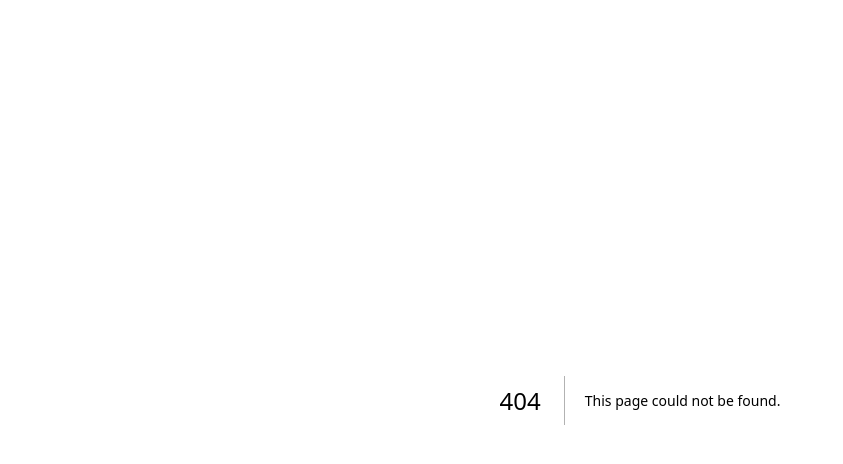
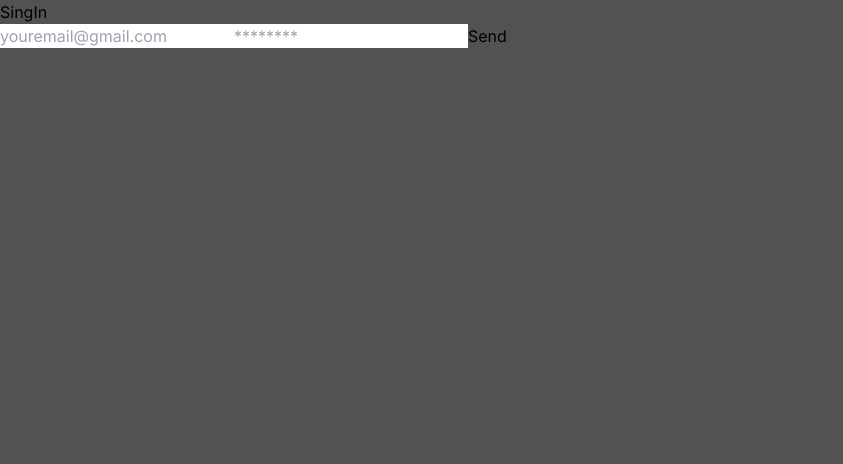
Before and after one commit to sebastianterleira/WisiIndie, a Next.js app in the folder wisi-indie/: page /singin in a window 1280 px wide. Before the commit this address had no page. Shown: the top 464 px of the page, without its empty margins (0-843 px from the left). Built offline with nearby package versions, Linux system fonts and the light colour scheme; no server answers.

Commit message:
(ADD) Sing In

```diff
--- a/wisi-indie/src/app/components/subComponents/Navbar/Navbar.js
+++ b/wisi-indie/src/app/components/subComponents/Navbar/Navbar.js
@@ -49,7 +49,7 @@ const LogoText = styled.p`
 	cursor: default;
 `;
 
-const SignIn = styled.a`
+const SignUp = styled.a`
 	// color: rgb(212 212 216/ 0.8);
 	color: rgb(255, 255, 255);
 	font-style: normal;
@@ -84,6 +84,23 @@ const StarGithub = styled.a`
 `;
 
 const SingOut = styled.a`
+	// color: rgb(212 212 216/ 0.8);
+	color: rgb(255, 255, 255);
+	font-style: normal;
+	font-family: var(--font-family-inter);
+	line-height: 38px;
+	letter-spacing: 0.3em;
+	font-weight: 900;
+	font-size: 16px;
+	text-align: center;
+	cursor: pointer;
+
+	&:hover {
+		color: rgb(178, 178, 178);
+	}
+`;
+
+const SingIn = styled.a`
 	// color: rgb(212 212 216/ 0.8);
 	color: rgb(255, 255, 255);
 	font-style: normal;
@@ -154,12 +171,20 @@ export default function NavMenu() {
 						SING OUT
 					</SingOut>
 				) : (
-					<SignIn
-						href='/login'
-						className={fix ? 'lightModeSignIn' : 'DarkModeSignIn'}
-					>
-						SING IN
-					</SignIn>
+					<>
+						<SingIn
+							href='/singin'
+							className={fix ? 'lightModeSignIn' : 'DarkModeSignIn'}
+						>
+							SING IN
+						</SingIn>
+						<SignUp
+							href='/singup'
+							className={fix ? 'lightModeSignIn' : 'DarkModeSignIn'}
+						>
+							SING UP
+						</SignUp>
+					</>
 				)}
 			</NavButtonContent>
 		</Navbar>
--- /dev/null
+++ b/wisi-indie/src/app/singin/page.js
@@ -0,0 +1,46 @@
+'use client';
+import { useState } from 'react';
+import { supabase } from '../../../supabase/client';
+
+const SingIn = () => {
+	const [email, setEmail] = useState('');
+	const [password, setPassword] = useState('');
+
+	const handleSubmit = async e => {
+		e.preventDefault();
+		const { error, data } = await supabase.auth.signInWithPassword({
+			email,
+			password,
+		});
+		console.log(data);
+		if (error) {
+			console.log(error);
+		} else {
+			// Redirigir a la página de inicio
+			window.location.href = '/';
+		}
+	};
+
+	return (
+		<div>
+			<h1>SingIn</h1>
+			<form onSubmit={handleSubmit}>
+				<input
+					type='email'
+					name='email'
+					placeholder='youremail@gmail.com'
+					onChange={e => setEmail(e.target.value)}
+				/>
+				<input
+					type='password'
+					name='password'
+					placeholder='********'
+					onChange={e => setPassword(e.target.value)}
+				/>
+				<button>Send</button>
+			</form>
+		</div>
+	);
+};
+
+export default SingIn;
--- a/wisi-indie/src/app/login/page.js
+++ b/wisi-indie/src/app/singup/page.js
@@ -2,7 +2,7 @@
 import { useState } from 'react';
 import { supabase } from '../../../supabase/client';
 
-const Login = () => {
+const SingUp = () => {
 	const [email, setEmail] = useState('');
 	const [password, setPassword] = useState('');
 
@@ -20,8 +20,9 @@ const Login = () => {
 	};
 
 	return (
-		<div onSubmit={handleSubmit}>
-			<form>
+		<div>
+			<h1>SingUp</h1>
+			<form onSubmit={handleSubmit}>
 				<input
 					type='email'
 					name='email'
@@ -40,4 +41,4 @@ const Login = () => {
 	);
 };
 
-export default Login;
+export default SingUp;
```
Lines whose indentation alone changed are shown as unchanged.
